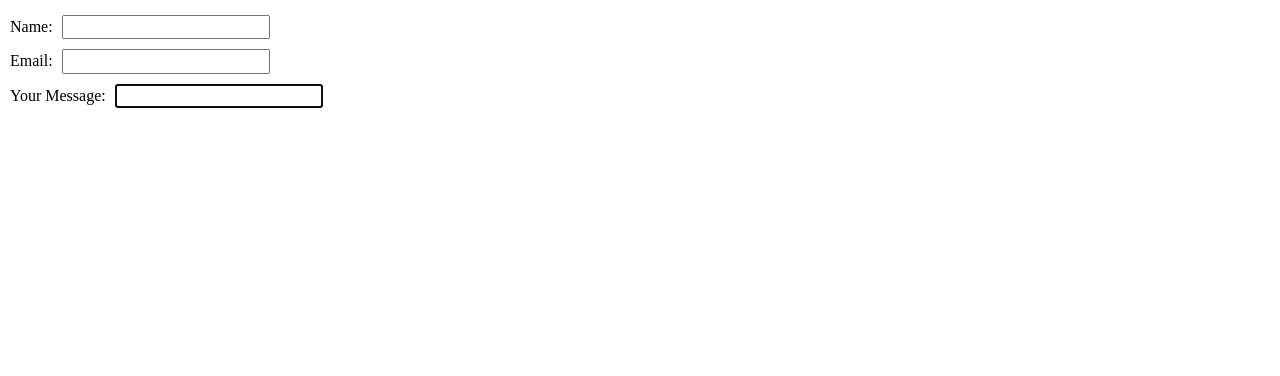
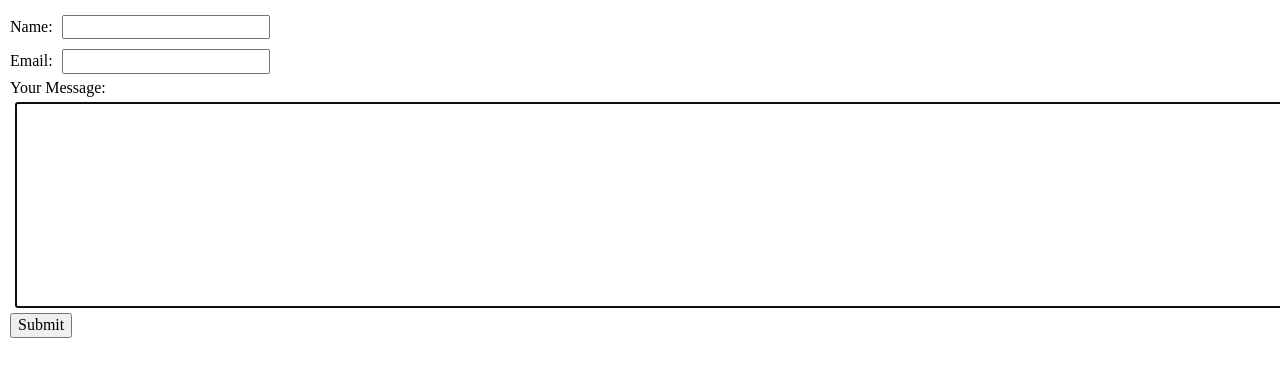
Before and after one commit to tylerlarocca/1.1.8EmailForm, a plain HTML site: page index.html in a window 1280 px wide. Drawn offline with nearby package versions, Linux system fonts and the light colour scheme.

Commit message:
fixedbox

```diff
--- a/index.html
+++ b/index.html
@@ -36,4 +36,5 @@
         minlength="200"
         />
     </div>
+    <button type="submit">Submit</button>
 </form>
--- a/style.css
+++ b/style.css
@@ -5,3 +5,7 @@ body {
   input {
     margin: 5px;
   }
+  #form-message {
+    width: 100%;
+    height: 200px;
+  }
```
